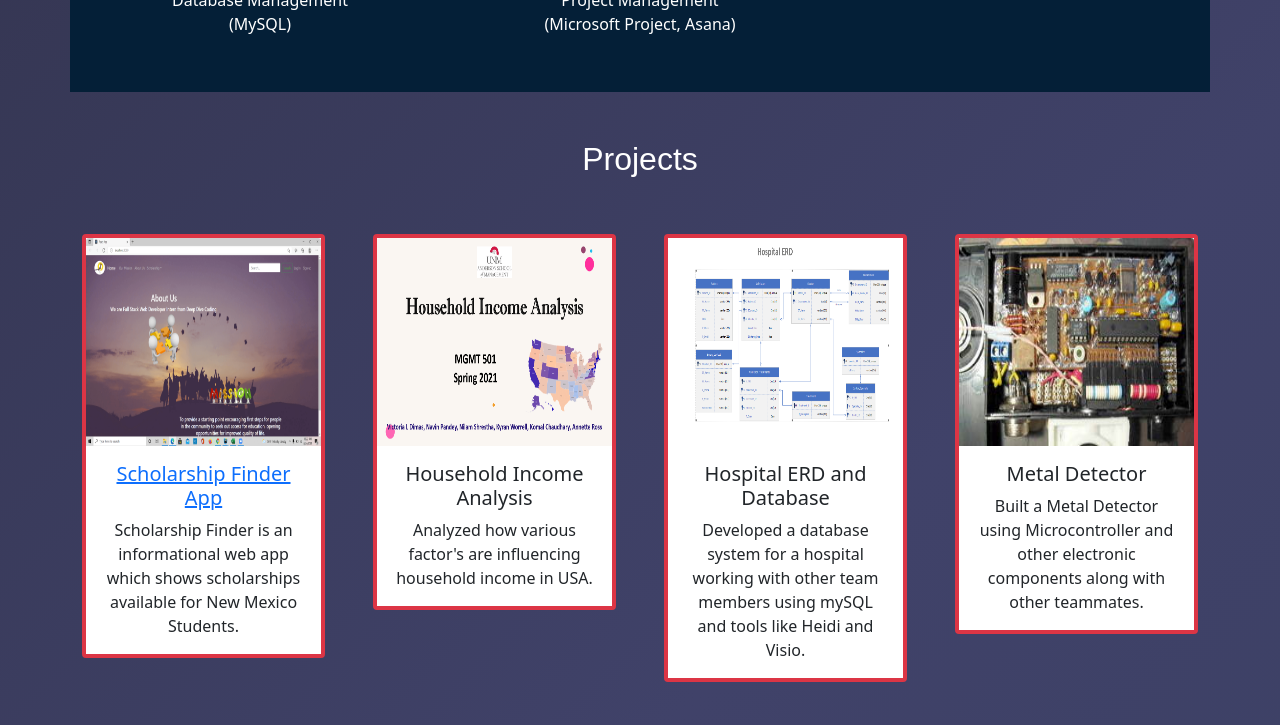
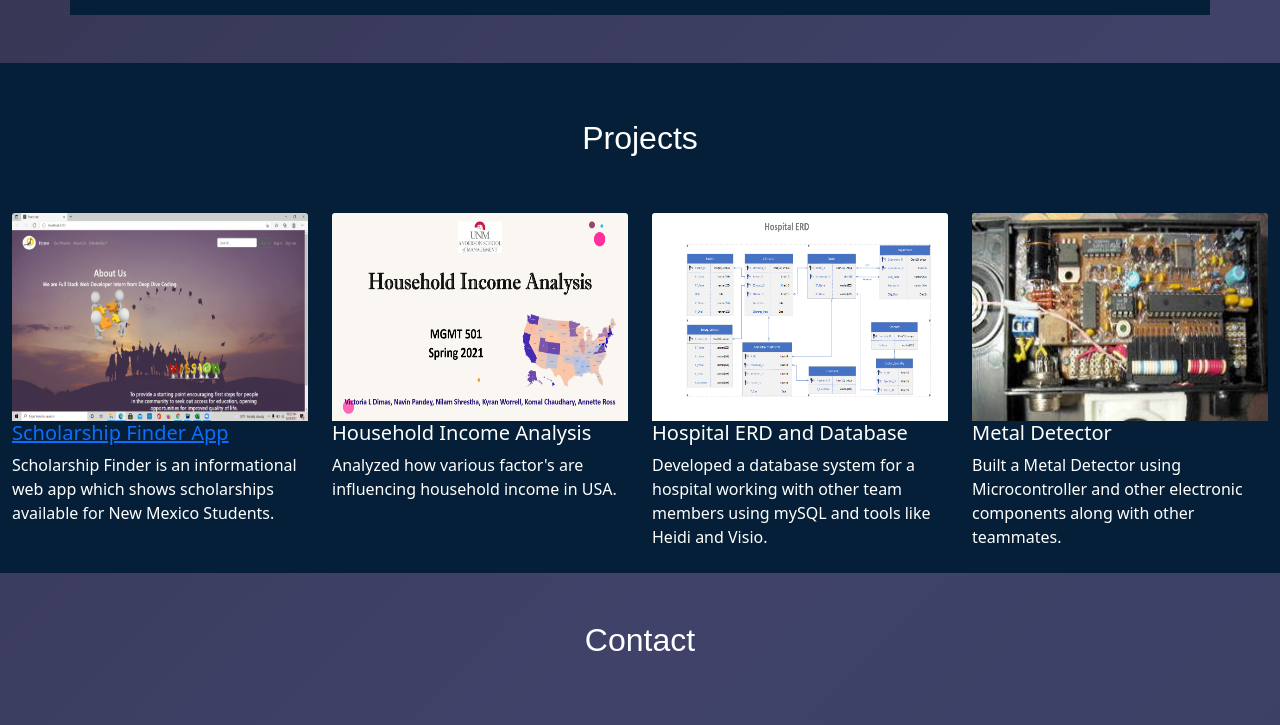
Before and after one commit to kchaudhary1/my-pwp-komalch, a plain HTML site: page public_html/index.html in a window 1280 px wide. Shown: the part 1575-2300 px from the top of the page. Drawn offline with nearby package versions, Linux system fonts and the light colour scheme; some packages are replaced by stand-ins of ours; a script that the page names is missing.

Commit message:
fixed gutter issue

```diff
--- a/public_html/index.html
+++ b/public_html/index.html
@@ -17,7 +17,6 @@
 <!--Navbar-->
 <header>
     <nav class="navbar navbar-expand-lg navbar-dark">
-        <div class="container">
             <a class="navbar-brand text-danger" href="#">
                 <div id="typing"></div>
             </a>
@@ -53,17 +52,17 @@
     </nav>
 </header>
 <!--About Me-->
-<section class="py-5" id="AboutMe">
+<!--<section class="py-5" id="AboutMe">-->
     <div class="container mt-5">
-        <div class="row g-5">
+        <div class="row gy-5">
             <div class="col-md-3">
                 <img class="img-fluid img-responsive mx-auto d-block rounded-circle" src="./images/Komal-Picture%20(1).jpg"
                      alt="fill murry">
                 <h2 class="m-3 p-3">
-                    <a>
+                    <a href="https://github.com/kchaudhary1">
                         <img src="documentation/images/github.png" class="icon mx-5 mt-3" alt='github icon'>
                     </a>
-                    <a href="https://www.linkedin.com/public-profile/settings?trk=d_flagship3_profile_self_view_public_profile&lipi=urn%3Ali%3Apage%3Ad_flagship3_profile_self_edit_top_card%3B7LEcnFB4Q0mgzC9ol5C9yQ%3D%3D">
+                    <a href="https://www.linkedin.com/public-profile/settings?trk=d_flagship3_profile_self_view_public_profile&lipi=urn%3Ali%3Apage%3Ad_flagship3_profile_self_edit_top_card%3BaJB%2BIUezRLemv4toQr2bHw%3D%3D">
                         <img class="img-responsive icon mt-3" src="documentation/images/linkedin.png"
                              alt='linkedin icon'>
                     </a>
@@ -83,7 +82,7 @@
             </div>
         </div>
     </div>
-</section>
+<!--</section>-->
 <!--Education-->
 
 <section id="education" class="education container home-section wg-experience mt-4 mb-5 text-center">
@@ -233,40 +232,40 @@
     </div>
 </div>
 <!--Project-->
-<div class="container text-center mx-auto" id="project">
-    <h2 class="p-5">Projects</h2>
-    <div class="row g-5">
+<div class="container-fluid education py-md-2 mx-auto text-white mt-5" id="project">
+    <h2 class="p-5 text-center">Projects</h2>
+    <div class="row gy-5">
         <div class="col-10 col-md-3 d-block mx-auto">
-            <div class="card border-4 border-danger">
+
                 <img
                         src="./images/Capstoneproject.png"
                         class="card-img-top"
                         style="height: 13rem;"
                         alt="..."
                 />
-                <div class="card-body">
+                <div class="mx-auto">
                     <a href="https://github.com/team-free-money/team-free-money-cs">
-                    <h5 class="card-title">Scholarship Finder App</h5>
+                    <h5>Scholarship Finder App</h5>
                         </a>
-                    <p class="card-text">
+                    <p>
                         Scholarship Finder is an informational web app which shows scholarships available for New Mexico
                         Students.
                     </p>
                 </div>
-            </div>
+
         </div>
 
         <div class="col-10 col-md-3 d-block mx-auto">
-            <div class="card border-4 border-danger">
+            <div class=" border-4 border-danger">
                 <img
                         src="./images/Analysis.png"
                         class="card-img-top"
                         style="height: 13rem;"
                         alt="..."
                 />
-                <div class="card-body">
-                    <h5 class="card-title">Household Income Analysis</h5>
-                    <p class="card-text">
+                <div class="mx-auto">
+                    <h5>Household Income Analysis</h5>
+                    <p>
                         Analyzed how various factor's are influencing household income in USA.
 
                     </p>
@@ -274,16 +273,16 @@
             </div>
         </div>
         <div class="col-10 col-md-3 d-block mx-auto">
-            <div class="card border-4 border-danger">
+            <div class=" border-4 border-danger">
                 <img
                         src="./images/ERD.png"
                         class="card-img-top"
                         style="height: 13rem;"
                         alt="..."
                 />
-                <div class="card-body">
-                    <h5 class="card-title">Hospital ERD and Database</h5>
-                    <p class="card-text">
+                <div class="mx-auto">
+                    <h5>Hospital ERD and Database</h5>
+                    <p>
                         Developed a database system for a hospital working with other team members using mySQL and tools
                         like Heidi and Visio.
                     </p>
@@ -291,16 +290,16 @@
             </div>
         </div>
         <div class="col-10 col-md-3 d-block mx-auto">
-            <div class="card border-4 border-danger">
+            <div class=" border-4 border-danger">
                 <img
                         src="./images/metaldetector.jpg"
                         class="card-img-top"
                         style="height: 13rem;"
                         alt="..."
                 />
-                <div class="card-body">
-                    <h5 class="card-title">Metal Detector</h5>
-                    <p class="card-text">
+                <div class="mx-auto">
+                    <h5>Metal Detector</h5>
+                    <p>
                         Built a Metal Detector using Microcontroller and other electronic components along with other
                         teammates.
                     </p>
@@ -312,7 +311,7 @@
 </div>
 
 <!--Forms-->
-<section class="container mx-auto text-white" id="contact-me">
+<section class="container-fluid mx-auto text-white" id="contact-me">
     <h2 class="text-center p-5">Contact</h2>
     <div class="row m-md-auto justify-content-center">
         <div class="contact-form col-md-8 my-4">
--- a/public_html/style.css
+++ b/public_html/style.css
@@ -1,3 +1,4 @@
+
 
 .navbar-brand {
     position: relative;
```
